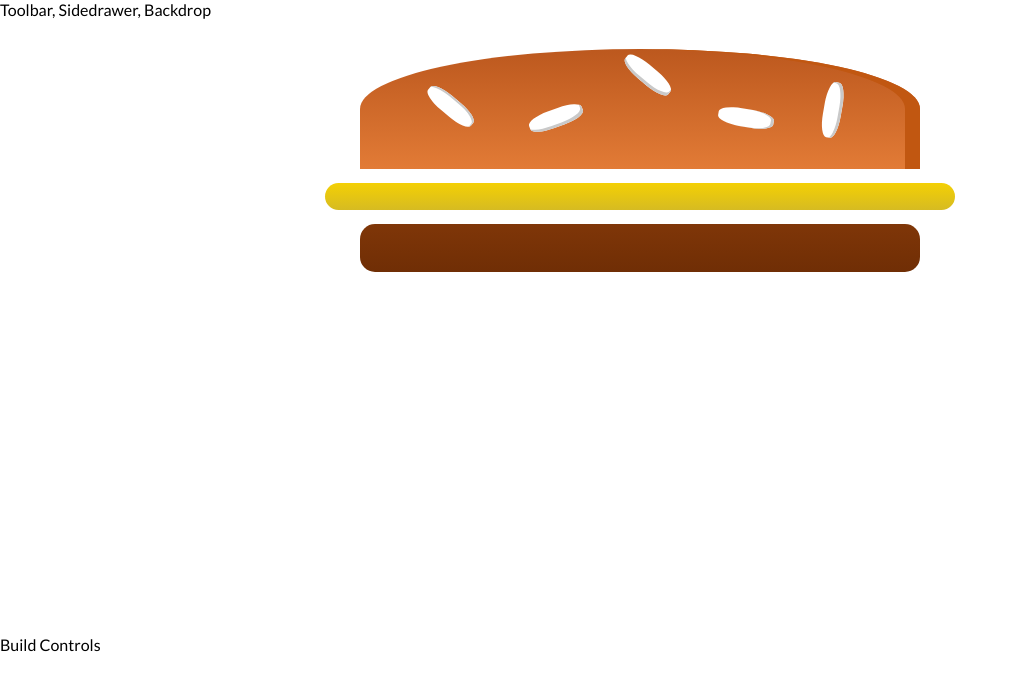
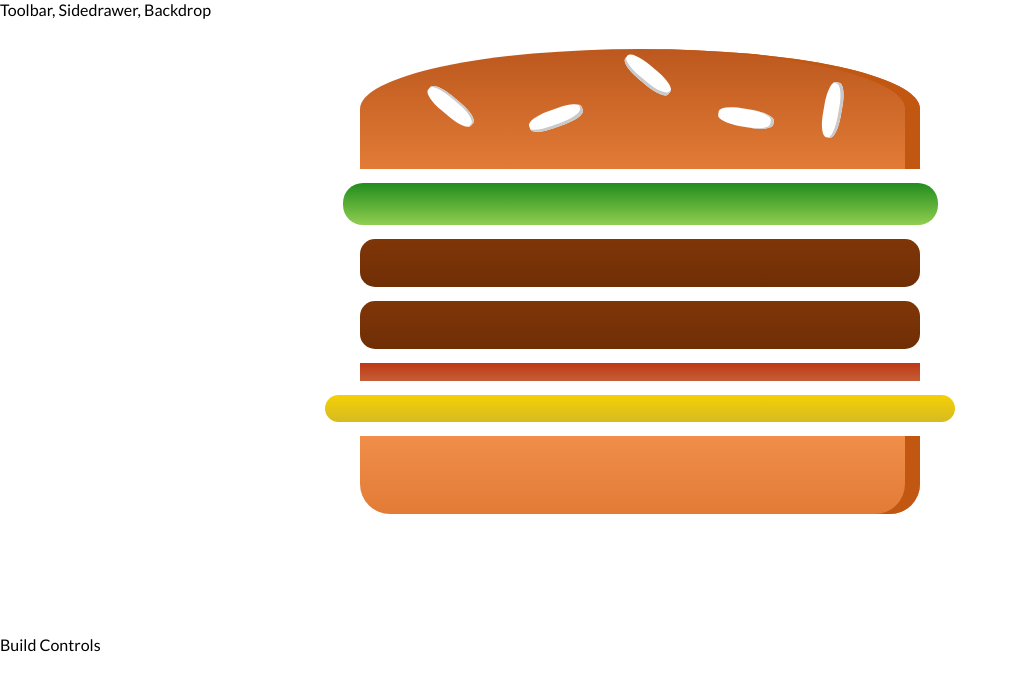
Before and after one commit to LucasED78/burger-builder, a React (Create React App) app: page / in a window 1280 px wide. Shown: the top 690 px of the page, without its empty margins (0-1017 px from the left). Built offline with nearby package versions, Linux system fonts and the light colour scheme.

Commit message:
[FEATURE] Outputting dynamic ingredients

```diff
--- a/src/components/Burger/Burger.js
+++ b/src/components/Burger/Burger.js
@@ -2,12 +2,16 @@ import React from 'react';
 import BurgerIngreditent from './BurgerIngredients/BurgerIngredients';
 import classes from './Burger.module.css';
 
-const Burger = () => {
+const Burger = props => {
+  const transformedIngredients = Object.keys(props.ingredients)
+    .map((igKey) => [...new Array(props.ingredients[igKey])].map((_, i) =>
+      <BurgerIngreditent key={igKey + i} type={igKey} />
+    ))
+
   return (
     <div className={classes.Burger}>
       <BurgerIngreditent type="bread-top" />
-      <BurgerIngreditent type="cheese" />
-      <BurgerIngreditent type="meat" />
+      {transformedIngredients}
       <BurgerIngreditent type="bread-bottom" />
     </div>
   )
--- a/src/components/Burger/BurgerIngredients/BurgerIngredients.js
+++ b/src/components/Burger/BurgerIngredients/BurgerIngredients.js
@@ -26,7 +26,7 @@ const BurgerIngredient = props => {
       ingredient = <div className={classes.Bacon}></div>
       break;
     case 'bread-bottom':
-      ingredient = <div className={classes.BreatBottom}></div>
+      ingredient = <div className={classes.BreadBottom}></div>
       break;
     default:
       ingredient = null;
--- a/src/containers/BurgerBuilder/BurgerBuilder.js
+++ b/src/containers/BurgerBuilder/BurgerBuilder.js
@@ -3,11 +3,21 @@ import Aux from '../../hoc/Aux';
 import Burger from '../../components/Burger/Burger';
 
 class BurgerBuilder extends Component {
+
+  state = {
+    ingredients: {
+      salad: 1,
+      meat: 2,
+      bacon: 1,
+      cheese: 1
+    }
+  }
+
   render(){
     return (
       <Aux>
         <div>
-          <Burger />
+          <Burger ingredients={this.state.ingredients} />
         </div>
 
         <div>
```
